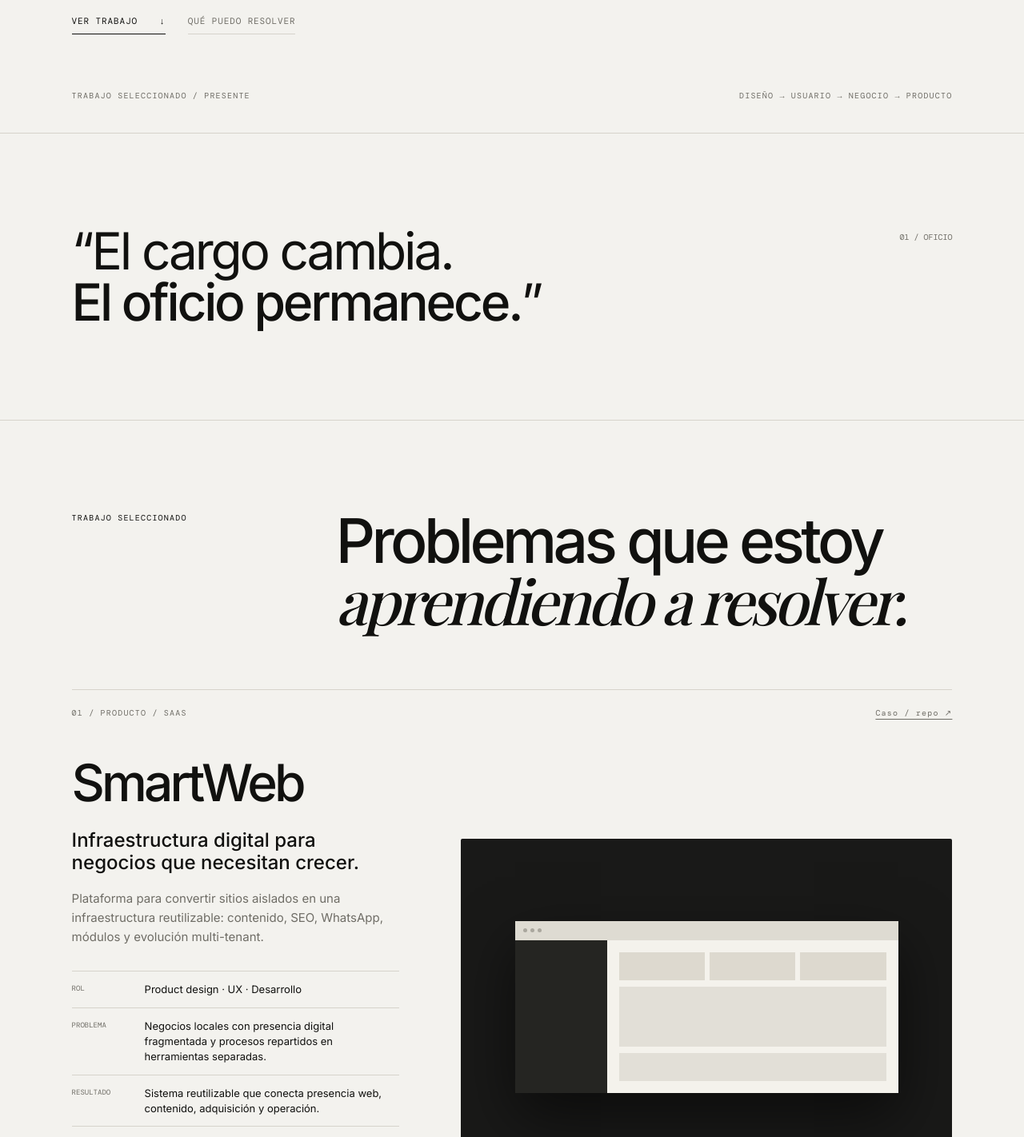
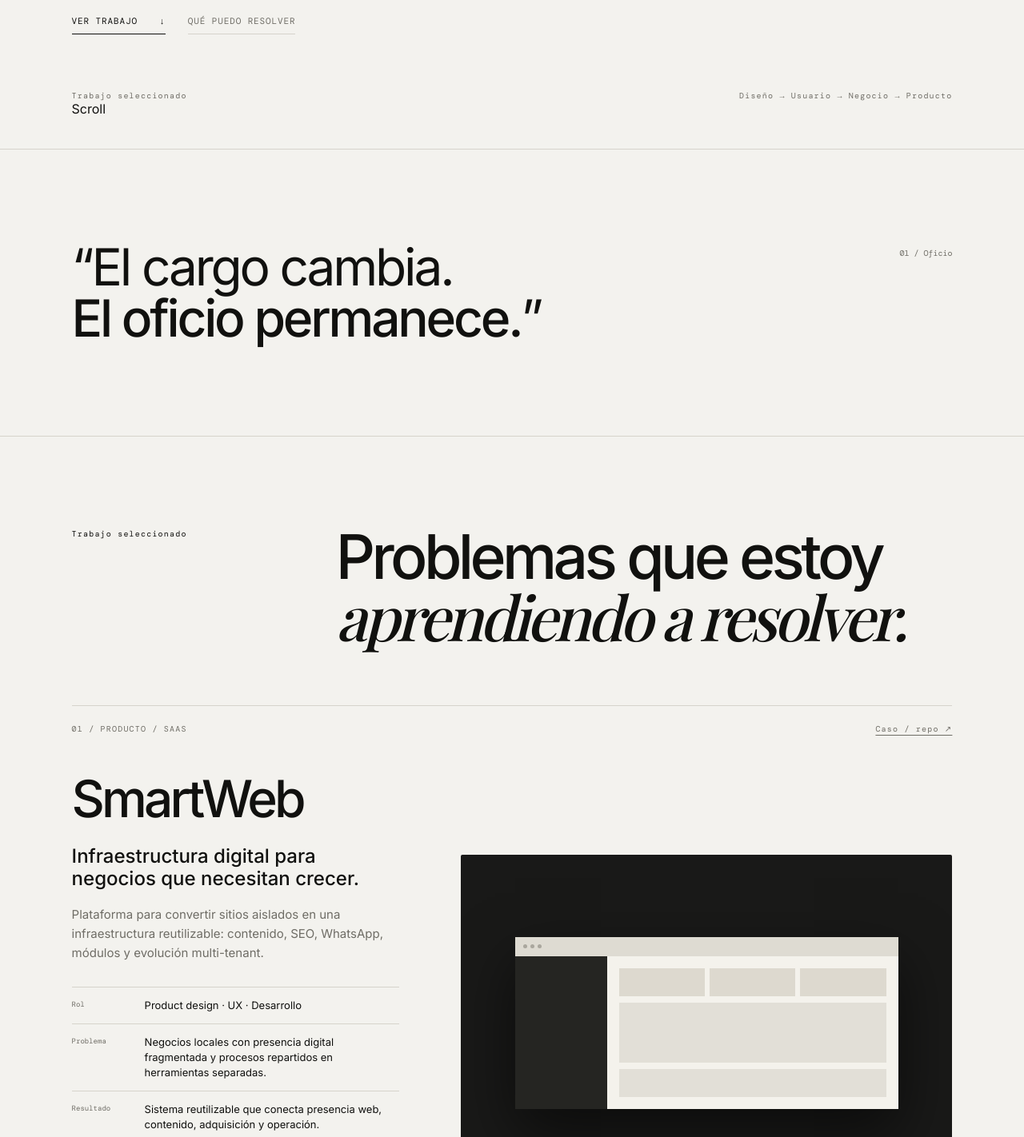
Before and after one commit to popnegro/deploy, a Next.js app: page / in a window 1280 px wide. Shown: the part 700-2122 px from the top of the page at 80% size. Built offline with nearby package versions, Linux system fonts and the light colour scheme; no server answers; a web font is replaced by a local one.

Commit message:
design: Ego hero air + Scroll cue, softer meta labels

```diff
--- a/app/page.tsx
+++ b/app/page.tsx
@@ -120,7 +120,7 @@
       <Nav />
 
       <section className="hero" id="top">
-        <div className="eyebrow">PRODUCT DESIGN · UX/UI · WEB · BUSINESS <span>·</span> MENDOZA, ARGENTINA</div>
+        <div className="eyebrow">Product design · UX/UI · Web · Business <span>·</span> Mendoza, Argentina</div>
         <h1>15+ años<br /><em>convirtiendo problemas en productos.</em></h1>
         <p className="hero-copy">Soy Luis Grasso. Diseñador y constructor digital. Más de 15 años entre comunicación, diseño, web, UX/UI, marketing y tecnología me enseñaron que una buena solución no empieza por la interfaz: empieza por entender qué problema vale la pena resolver y para quién.</p>
         <div className="hero-actions">
@@ -128,19 +128,20 @@
           <a className="hero-secondary" href="#servicios">Qué puedo resolver</a>
         </div>
         <div className="hero-meta">
-          <span>TRABAJO SELECCIONADO / PRESENTE</span>
-          <span>DISEÑO → USUARIO → NEGOCIO → PRODUCTO</span>
+          <span>Trabajo seleccionado</span>
+          <span>Diseño → Usuario → Negocio → Producto</span>
         </div>
+        <span className="hero-scroll" aria-hidden="true">Scroll</span>
       </section>
 
       <section className="statement">
         <p>“El cargo cambia.<br /><strong>El oficio permanece.</strong>”</p>
-        <div>01 / OFICIO</div>
+        <div>01 / Oficio</div>
       </section>
 
       <section className="work" id="trabajo">
         <div className="section-head">
-          <span>TRABAJO SELECCIONADO</span>
+          <span>Trabajo seleccionado</span>
           <h2>Problemas que estoy<br /><em>aprendiendo a resolver.</em></h2>
         </div>
 
@@ -156,10 +157,10 @@
                 <h4>{p.title}</h4>
                 <p>{p.desc}</p>
                 <div className="project-evidence">
-                  <div><small>ROL</small><span>{p.role}</span></div>
-                  <div><small>PROBLEMA</small><span>{p.problem}</span></div>
-                  <div><small>RESULTADO</small><span>{p.outcome}</span></div>
-                  <div><small>DECISIÓN</small><span>{p.decision}</span></div>
+                  <div><small>Rol</small><span>{p.role}</span></div>
+                  <div><small>Problema</small><span>{p.problem}</span></div>
+                  <div><small>Resultado</small><span>{p.outcome}</span></div>
+                  <div><small>Decisión</small><span>{p.decision}</span></div>
                 </div>
                 <div className="tags">{p.tags.map((t) => <span key={t}>{t}</span>)}</div>
                 <div className="project-ctas">
@@ -191,7 +192,7 @@
 
       <section className="services" id="servicios">
         <div className="section-head">
-          <span>EN QUÉ PUEDO AYUDAR</span>
+          <span>En qué puedo ayudar</span>
           <h2>Diseño con criterio<br /><em>de negocio.</em></h2>
         </div>
         <div className="service-grid">
@@ -205,7 +206,7 @@
 
       <section className="approach" id="enfoque">
         <div className="section-head">
-          <span>ENFOQUE</span>
+          <span>Enfoque</span>
           <h2>Antes de diseñar,<br /><em>hay que decidir.</em></h2>
         </div>
         <div className="process">
@@ -224,7 +225,7 @@
 
       <section className="story" id="historia">
         <div className="section-head">
-          <span>TRAYECTORIA</span>
+          <span>Trayectoria</span>
           <h2>No cambié de profesión.<br /><em>La fui llevando más lejos.</em></h2>
         </div>
         <div className="story-grid">
@@ -243,18 +244,18 @@
 
       <section className="archive" id="archivo">
         <div className="section-head">
-          <span>CONTEXTO / EXPERIENCIA</span>
+          <span>Contexto / experiencia</span>
           <h2>La experiencia detrás<br /><em>del presente.</em></h2>
         </div>
         <p className="archive-intro">No es otro portfolio: es el criterio con el que trabajo hoy.</p>
         <div className="archive-grid">
-          <article><span>01 / BRANDING</span><h3>Sistemas de marca</h3><p>Identidad, key visual y sistemas gráficos entre agencias, startups y trabajo independiente.</p></article>
-          <article><span>02 / CAMPAÑAS</span><h3>Comunicación digital</h3><p>RRSS, Meta Ads, Google Ads, email, banners y adaptaciones multiformato.</p></article>
-          <article><span>03 / COMUNICACIÓN</span><h3>Visual institucional</h3><p>Publicidad e institucional multi-canal con consistencia de marca.</p></article>
-          <article><span>04 / DIGITAL</span><h3>Web e interfaces</h3><p>Diseño web y UI/UX como puente entre comunicación, contenido y producto.</p></article>
+          <article><span>01 / Branding</span><h3>Sistemas de marca</h3><p>Identidad, key visual y sistemas gráficos entre agencias, startups y trabajo independiente.</p></article>
+          <article><span>02 / Campañas</span><h3>Comunicación digital</h3><p>RRSS, Meta Ads, Google Ads, email, banners y adaptaciones multiformato.</p></article>
+          <article><span>03 / Comunicación</span><h3>Visual institucional</h3><p>Publicidad e institucional multi-canal con consistencia de marca.</p></article>
+          <article><span>04 / Digital</span><h3>Web e interfaces</h3><p>Diseño web y UI/UX como puente entre comunicación, contenido y producto.</p></article>
         </div>
         <div className="brands">
-          <div className="brands-head"><span>EXPERIENCIA SELECCIONADA</span></div>
+          <div className="brands-head"><span>Experiencia seleccionada</span></div>
           <div className="brands-track">
             {brands.map((b) => (
               <div className="brand-card" key={b.name}>
@@ -269,26 +270,26 @@
 
       <section className="manifest" id="manifiesto">
         <div className="section-head">
-          <span>CÓMO TRABAJO</span>
+          <span>Cómo trabajo</span>
           <h2>Tres principios.<br /><em>Un oficio.</em></h2>
         </div>
         <div className="manifest-grid manifest-grid-3">
-          <article><b>01 / APRENDER</b><h3>Cada proyecto enseña algo.</h3><p>Observar, preguntar y aprender lo suficiente para tomar una buena decisión.</p></article>
-          <article><b>02 / USUARIO + NEGOCIO</b><h3>La interfaz es consecuencia.</h3><p>Persona, necesidad y contexto — y también objetivos, costos y operación.</p></article>
-          <article><b>03 / PRODUCTO</b><h3>Construir no es el objetivo.</h3><p>El objetivo es resolver algo que importa. Diseño y tecnología son medios.</p></article>
+          <article><b>01 / Aprender</b><h3>Cada proyecto enseña algo.</h3><p>Observar, preguntar y aprender lo suficiente para tomar una buena decisión.</p></article>
+          <article><b>02 / Usuario + negocio</b><h3>La interfaz es consecuencia.</h3><p>Persona, necesidad y contexto — y también objetivos, costos y operación.</p></article>
+          <article><b>03 / Producto</b><h3>Construir no es el objetivo.</h3><p>El objetivo es resolver algo que importa. Diseño y tecnología son medios.</p></article>
         </div>
       </section>
 
       <section className="closing" id="contacto">
-        <span>EQUIPOS, STARTUPS, AGENCIAS Y NEGOCIOS</span>
+        <span>Equipos, startups, agencias y negocios</span>
         <h2>¿Tenés un problema<br /><em>que valga la pena resolver?</em></h2>
         <p className="closing-copy">Podemos empezar por entenderlo: qué necesita el proyecto, qué tiene sentido construir ahora y qué puede esperar.</p>
         <ContactBlock />
       </section>
 
       <footer>
-        <span>LUIS GRASSO / DIGITAL PRODUCT DESIGN</span>
-        <span>MENDOZA · ARGENTINA</span>
+        <span>Luis Grasso / Digital product design</span>
+        <span>Mendoza · Argentina</span>
         <a href="https://github.com/popnegro" target="_blank" rel="noopener noreferrer">github.com/popnegro ↗</a>
       </footer>
     </main>
```
